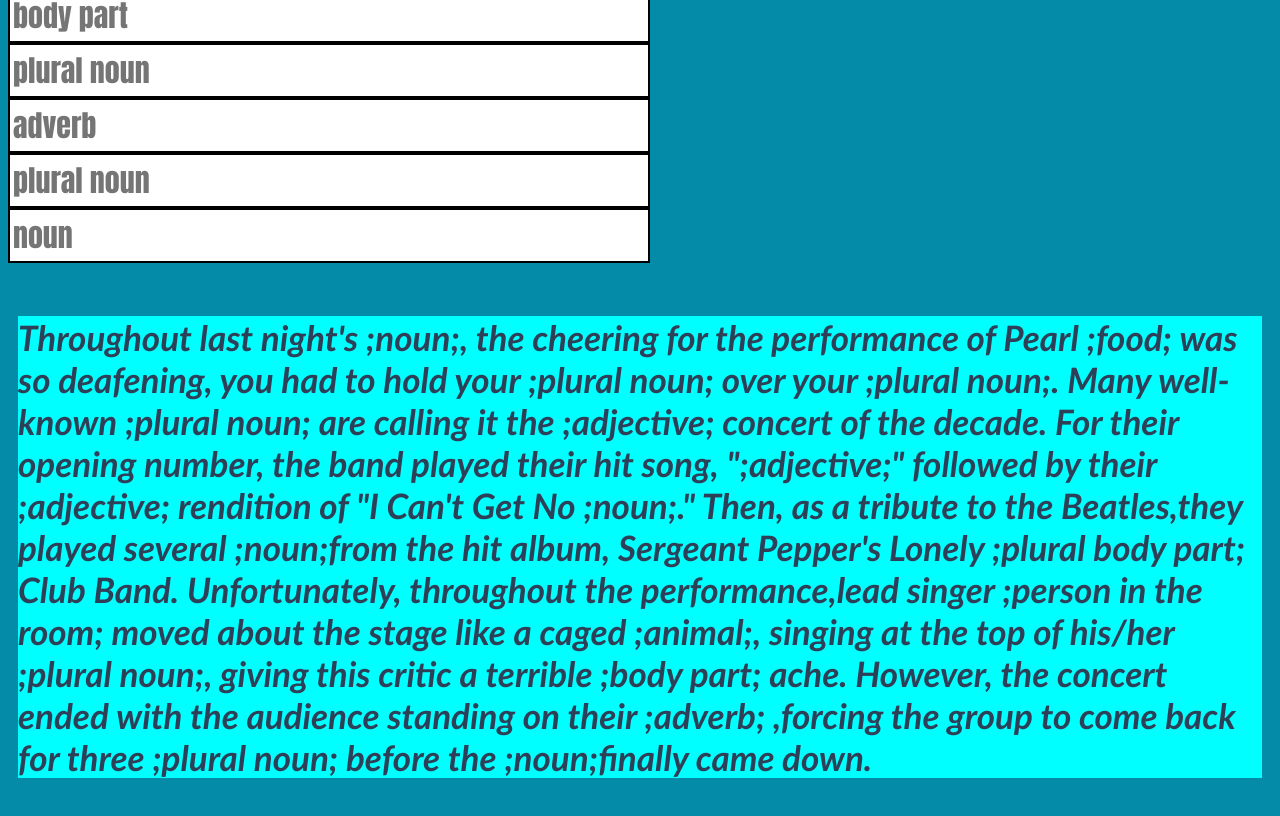
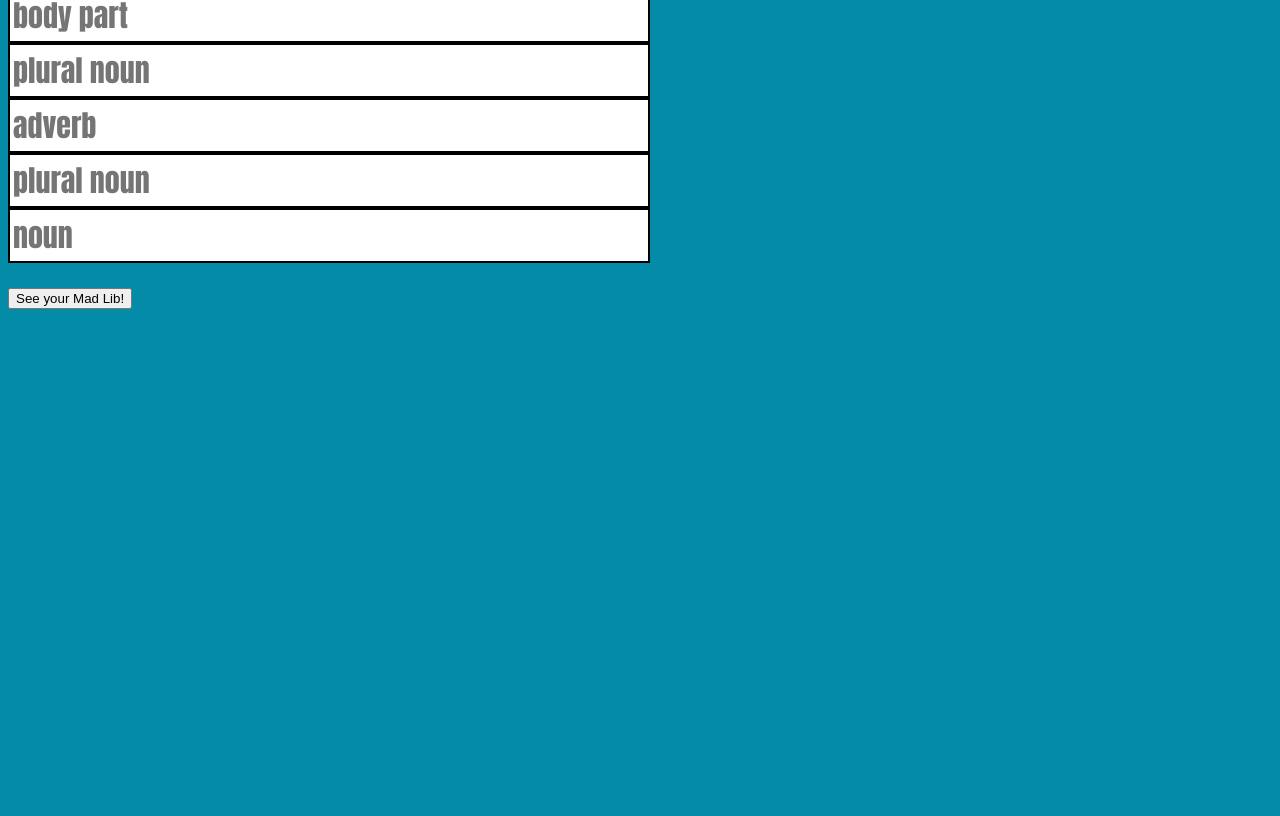
Before and after one commit to patrick-annan/Mad-Libs, a plain HTML site: page index.html in a window 1280 px wide. Shown: the part 1168-1984 px from the top of the page. After the commit the page ends 1485 px from the top, so only its background shows below. Drawn offline with Linux system fonts and the light colour scheme.

Commit message:
fixed problem with connecting input to function and now the program actually works. Finally.

```diff
--- a/app.js
+++ b/app.js
@@ -1,21 +1,27 @@
 
-createParagraph () {
-  var wordOne= document.getElementById().value;
-  var wordTwo= document.getElementById().value;
-  var wordThree= document.getElementById().value;
-  var wordFour= document.getElementById().value;
-  var wordFive= document.getElementById().value;
-  var wordSix= document.getElementById().value;
-  var wordSeven= document.getElementById().value;
-  var wordEight= document.getElementById().value;
-  var wordNine= document.getElementById().value;
-  var wordTen= document.getElementById().value;
-  var wordEleven= document.getElementById().value;
-  var wordTwelve= document.getElementById().value;
-  var wordThirteen= document.getElementById().value;
-  var wordFourteen= document.getElementById().value;
-  var wordFifteen= document.getElementById().value;
-  var wordSixteen= document.getElementById().value;
-  var wordSeventeene= document.getElementById().value;
-  var wordEighteen= document.getElementById().value;
+function createParagraph(){
+  var wordOne= document.getElementById('noun1').value;
+  var wordTwo= document.getElementById('food1').value;
+  var wordThree= document.getElementById('plural-noun1').value;
+  var wordFour= document.getElementById('plural-noun2').value;
+  var wordFive= document.getElementById('plural-noun3').value;
+  var wordSix= document.getElementById('adjective1').value;
+  var wordSeven= document.getElementById('adjective2').value;
+  var wordEight= document.getElementById('noun2').value;
+  var wordNine= document.getElementById('plural-noun4').value;
+  var wordTen= document.getElementById('body-part-1').value;
+  var wordEleven= document.getElementById('personin-the-room1').value;
+  var wordTwelve= document.getElementById('animal1').value;
+  var wordThirteen= document.getElementById('plural-noun5').value;
+  var wordFourteen= document.getElementById('body-part2').value;
+  var wordFifteen= document.getElementById('plural-noun6').value;
+  var wordSixteen= document.getElementById('adverb1').value;
+  var wordSeventeen= document.getElementById('plural-noun7').value;
+  var wordEighteen= document.getElementById('noun3').value;
+
+
+
+var madLibsArr = "Throughout last night's " + wordOne
++ " the cheering for the performance of Pearl " + wordTwo + " was so deafening, you had to hold your " + wordThree + " over your " + wordFour + ". Many well-known " + wordFive + " are calling it the " + wordSix + " concert of the decade. For their opening number, the band played their hit song, " + wordSeven + " followed by their " + wordEight + " rendition of 'I Can't Get No " + wordNine + "'. Then, as a tribute to the Beatles,they played several " + wordTen + " from the hit album, Sergeant Pepper's Lonely " + wordEleven + " Club Band. Unfortunately, throughout the performance,lead singer " + wordTwelve + " moved about the stage like a caged " + wordThirteen + ", singing at the top of his/her " + wordFourteen + ", giving this critic a terrible " + wordFifteen + " ache. However, the concert ended with the audience standing on their " + wordSixteen + ",forcing the group to come back for three " + wordSeventeen + " before the " + wordEighteen + " finally came down."
+ document.getElementById('answer').innerHTML = madLibsArr
 }
--- a/index.html
+++ b/index.html
@@ -35,13 +35,13 @@
     <br>
     <input type="text" placeholder="plural body part" id="body-part-1">
     <br>
-    <input type="text" placeholder="person in the room" id="person-in-the-room1">
+    <input type="text" placeholder="person in the room" id="personin-the-room1">
     <br>
     <input type="text" placeholder="animal" id="animal1">
     <br>
     <input type="text" placeholder="plural noun" id="plural-noun5">
     <br>
-    <input type="text" placeholder="body part" id="body-part-2">
+    <input type="text" placeholder="body part" id="body-part2">
     <br>
     <input type="text" placeholder="plural noun" id="plural-noun6">
     <br>
@@ -51,9 +51,9 @@
     <br>
     <input type="text" placeholder="noun" id="noun3">
   </p>
+<button onclick="createParagraph()">See your Mad Lib!</button>
+   <div id="answer"></div>
 
-    <p class="story">Throughout last night's ;noun;, the cheering for the performance of Pearl ;food; was so deafening, you had to hold your ;plural noun; over your ;plural noun;. Many well-known ;plural noun; are calling it the ;adjective; concert of the decade. For their opening number, the band played their hit song, ";adjective;" followed by their ;adjective; rendition of "I Can't Get No ;noun;." Then, as a tribute to the Beatles,they played several ;noun;from the hit album, Sergeant Pepper's Lonely ;plural body part; Club Band. Unfortunately, throughout the performance,lead singer ;person in the room; moved about the stage like a caged ;animal;, singing at the top of his/her ;plural noun;, giving this critic a terrible ;body part; ache. However, the concert ended with the audience standing on their ;adverb; ,forcing the group to come back for three ;plural noun; before the ;noun;finally came down. </p>
-
-
+  <script src="app.js"></script>
 </body>
 </html>
```
Also changed, not shown: GitHub-Mark.png (deleted), cucumber-testing-tutorial.png (deleted).
